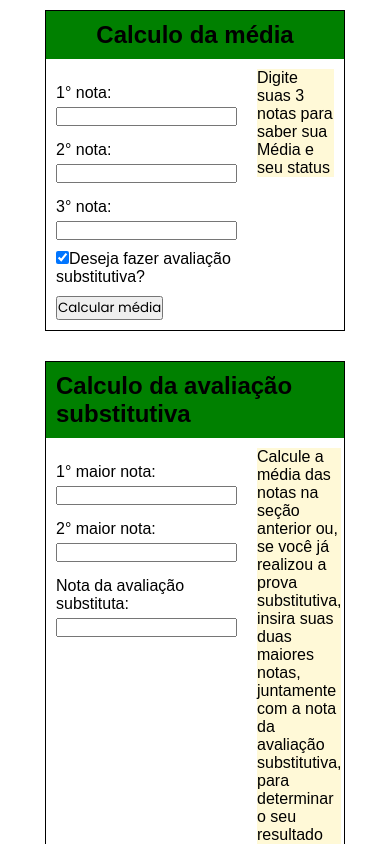
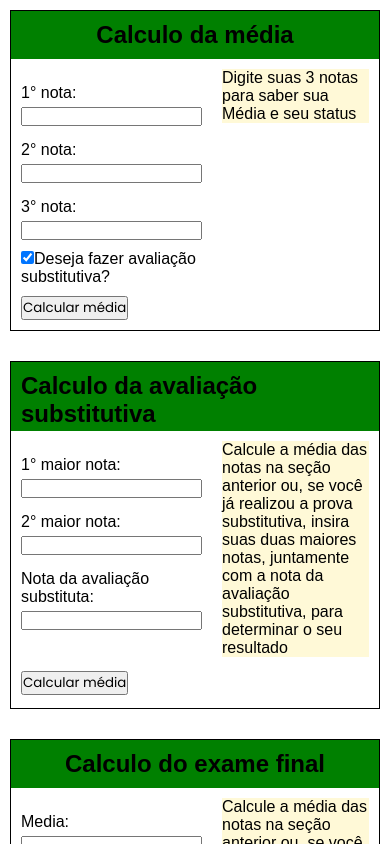
Before and after one commit to Gabriel72220/CalculoDeNotas, a React (Vite) app: page / in a window 390 px wide. Shown: the top 844 px of the page. Built offline with nearby package versions, Linux system fonts and the light colour scheme.

Commit message:
Add files via upload

```diff
--- a/src/styles/Secao_2.scss
+++ b/src/styles/Secao_2.scss
@@ -96,7 +96,7 @@
   }
   @media (max-width: 740px) {
     #formulario {
-        width: 80%;
+        width: 100% !important;
         height: auto !important;
         min-width: 300px;
         max-width: 600px;
--- a/src/styles/global.scss
+++ b/src/styles/global.scss
@@ -34,4 +34,5 @@
 
   #root{
     height: 100%;
+    width: 100%;
   }
```
